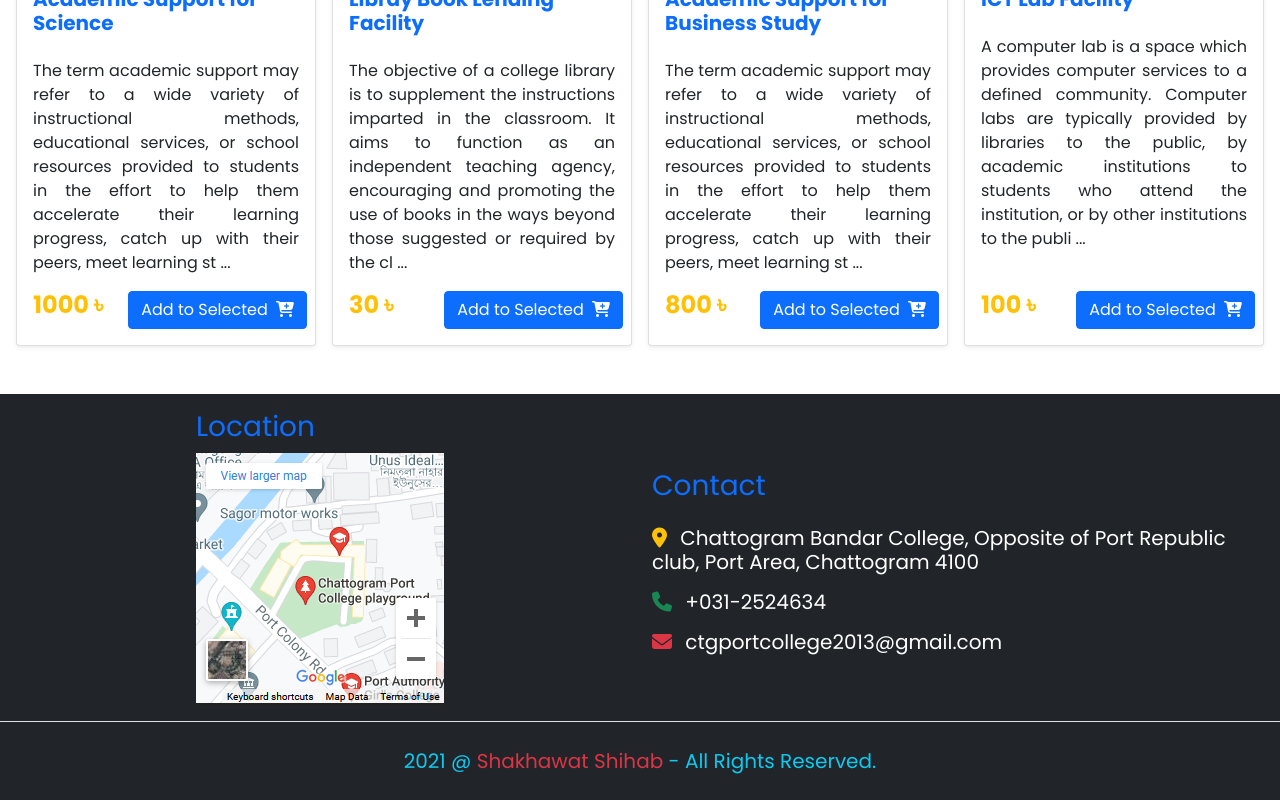
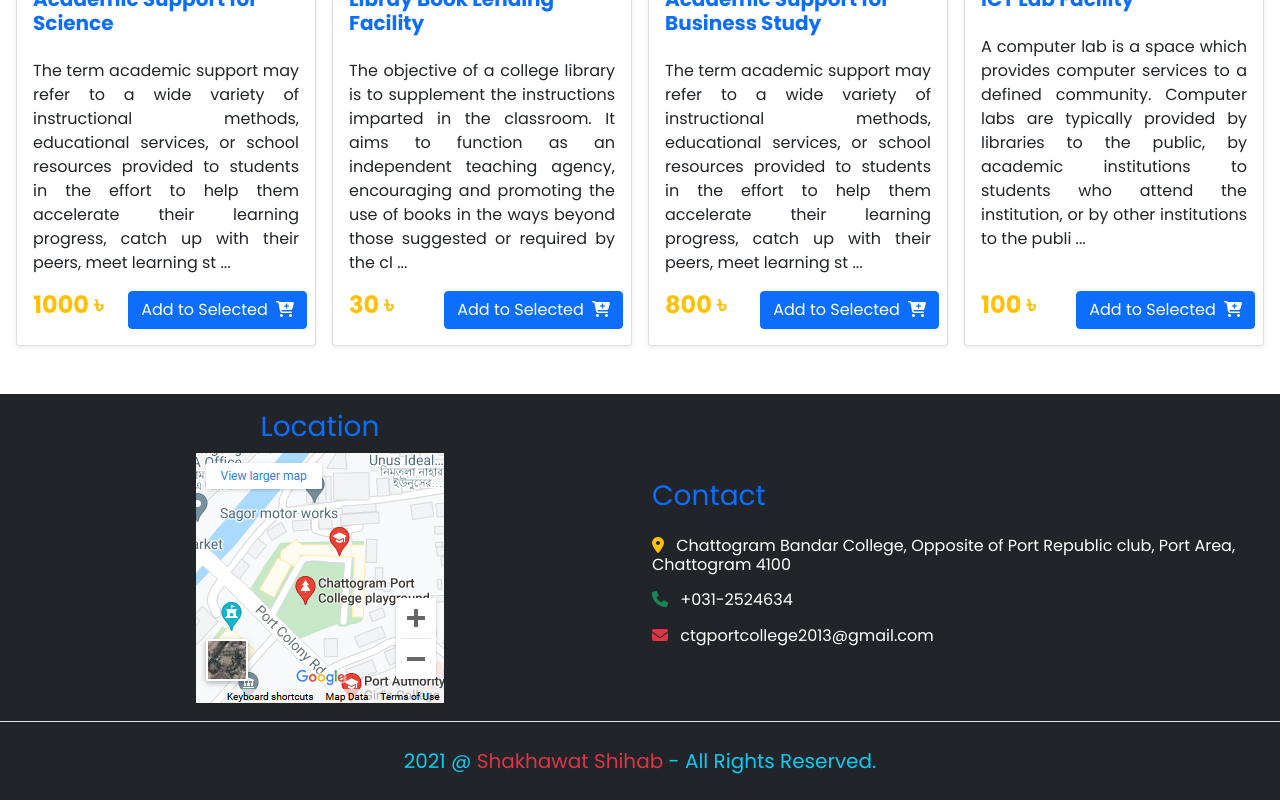
Before and after one commit to shakhawat-shihab/college-website, a React (Create React App) app: page / in a window 1280 px wide. Shown: the part 1070-1870 px from the top of the page. Built offline with nearby package versions, Linux system fonts and the light colour scheme.

Commit message:
teacher info

```diff
--- a/src/Components/Footer/Footer.js
+++ b/src/Components/Footer/Footer.js
@@ -4,18 +4,18 @@ const Footer = () => {
     return (
         <div className='' >
             <div className='row m-0 bg-dark py-3 '>
-                <div className='col-lg-6 d-flex  justify-content-center'>
+                <div className='col-lg-6 col-md-6 col-sm-5 col-12 d-flex  justify-content-center'>
                     <div>
-                        <h3 className='text-primary'>Location</h3>
-                        <img src={img} alt="" />
+                        <h3 className='text-primary text-center'>Location</h3>
+                        <img src={img} alt="" width='100%' />
                     </div>
                 </div>
-                <div className='col-lg-6 d-flex  justify-content-center align-items-center'>
-                    <div>
+                <div className='col-lg-6 col-md-6 col-sm-7 col-12 d-flex  justify-content-center align-items-center'>
+                    <div className='px-3 px-sm-0'>
                         <h3 className='text-primary my-4'>Contact</h3>
-                        <h5 className='text-white my-3'> <i className="fas fa-map-marker-alt pe-2 text-warning"></i> Chattogram Bandar College, Opposite of Port Republic club, Port Area, Chattogram 4100</h5>
-                        <h5 className='text-white my-3'> <i className="fas fa-phone pe-2 text-success"></i> +031-2524634</h5>
-                        <h5 className='text-white my-3'> <i className="fas fa-envelope pe-2 text-danger"></i> ctgportcollege2013@gmail.com</h5>
+                        <h6 className='text-white my-3'> <i className="fas fa-map-marker-alt pe-2 text-warning"></i> Chattogram Bandar College, Opposite of Port Republic club, Port Area, Chattogram 4100</h6>
+                        <h6 className='text-white my-3'> <i className="fas fa-phone pe-2 text-success"></i> +031-2524634</h6>
+                        <h6 className='text-white my-3'> <i className="fas fa-envelope pe-2 text-danger"></i> ctgportcollege2013@gmail.com</h6>
                     </div>
                 </div>
             </div>
```
